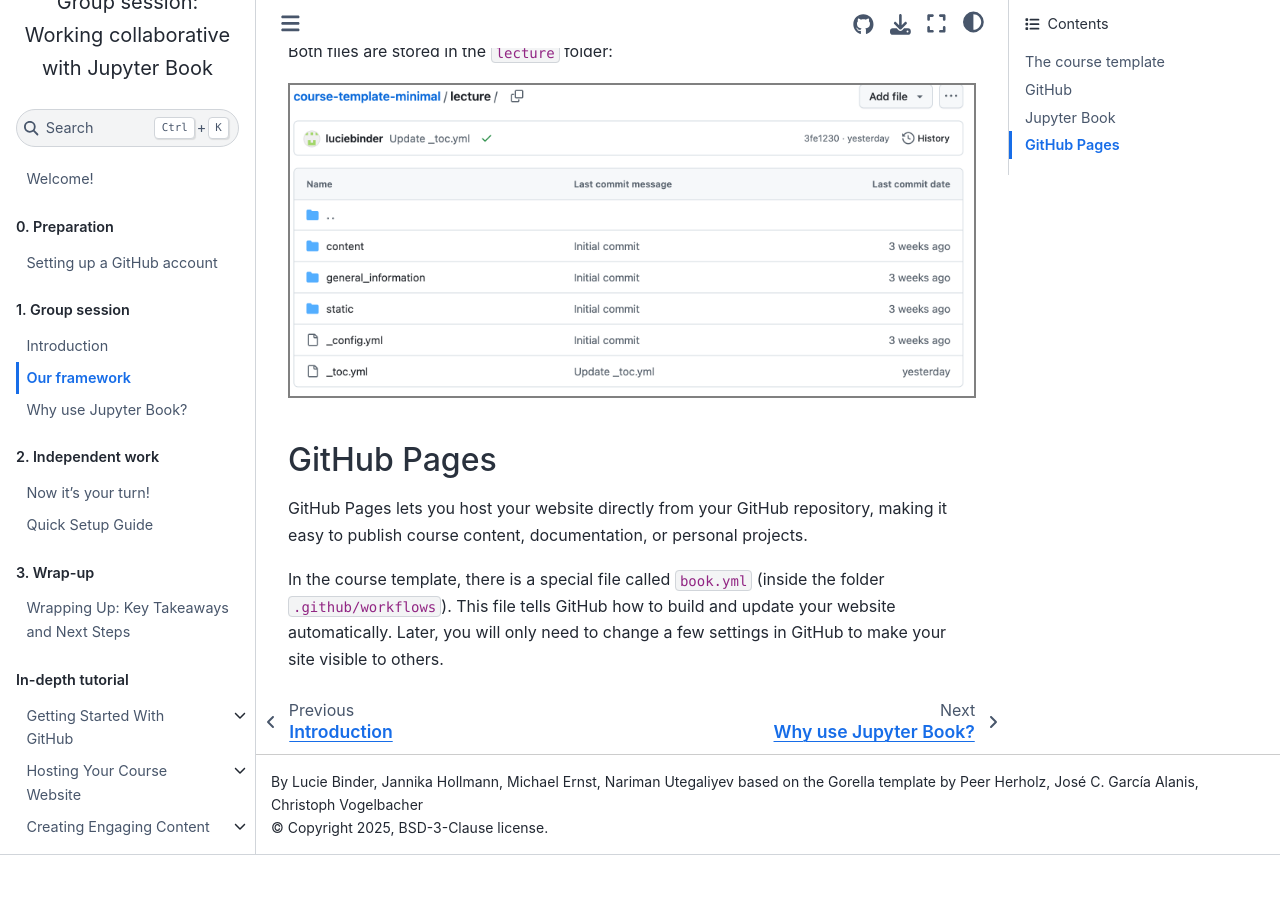
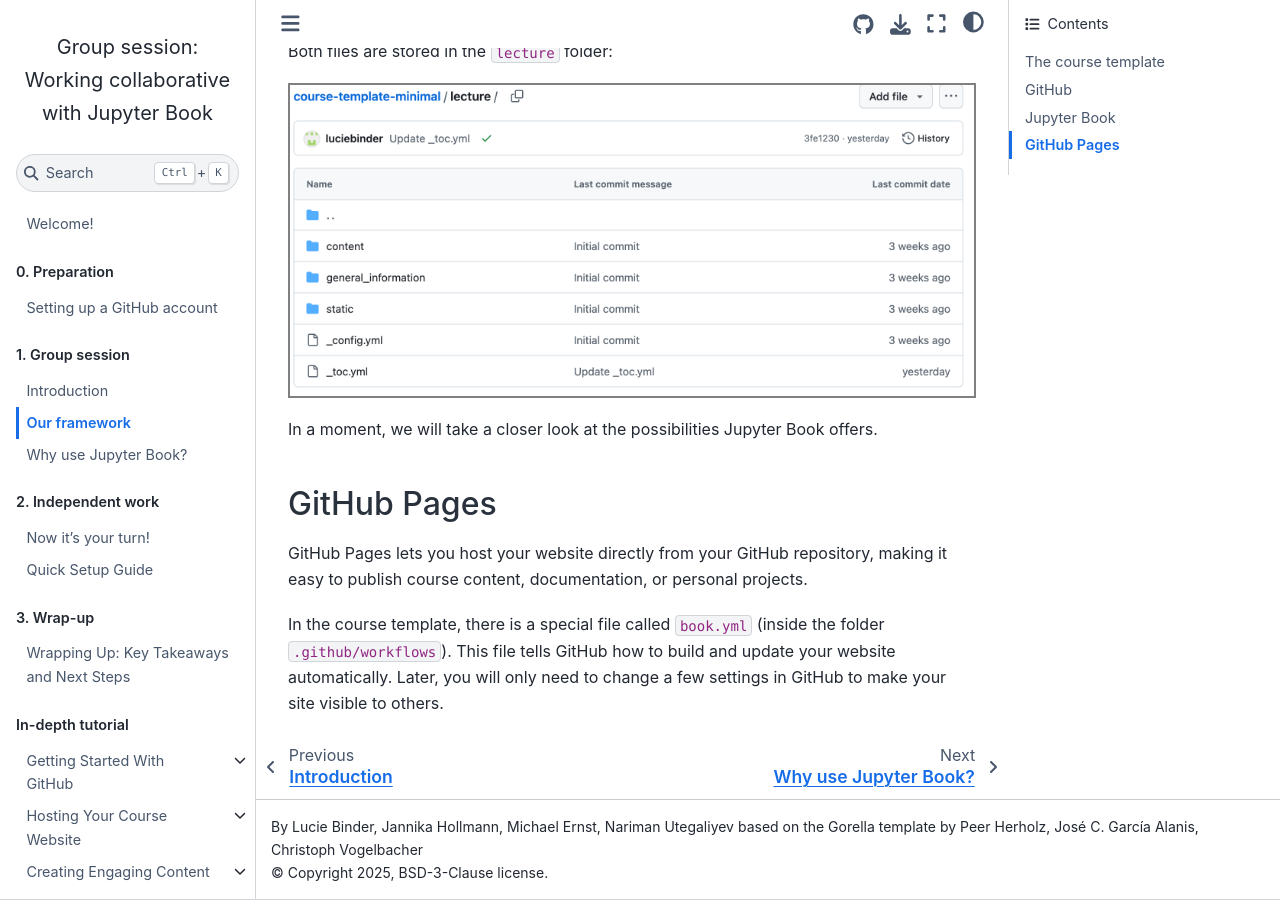
Before and after one commit to luciebinder/ws-openness-2025, a Jupyter Book: the page built from general-information/framework.md, in a window 1280 px wide and 900 px high, scrolled down 1692 px. Built offline with Jupyter Book 1.0.4 settings and Sphinx 7.4.7 and the Sphinx Book theme 1.1.4, drawn with Linux system fonts in a browser that asks for light colours; before the commit the page ends 2547 px from its top, so only the background shows below that.

Commit message:
Update framework.md

```diff
--- a/general-information/framework.md
+++ b/general-information/framework.md
@@ -38,6 +38,8 @@
 
 ![Image of the lecture folder structure of the repository of the course template](../static/lecture-folder-structure.png)
 
+In a moment, we will take a closer look at the possibilities Jupyter Book offers.
+
 ## GitHub Pages
 GitHub Pages lets you host your website directly from your GitHub repository, making it easy to publish course content, documentation, or personal projects.
 
```
